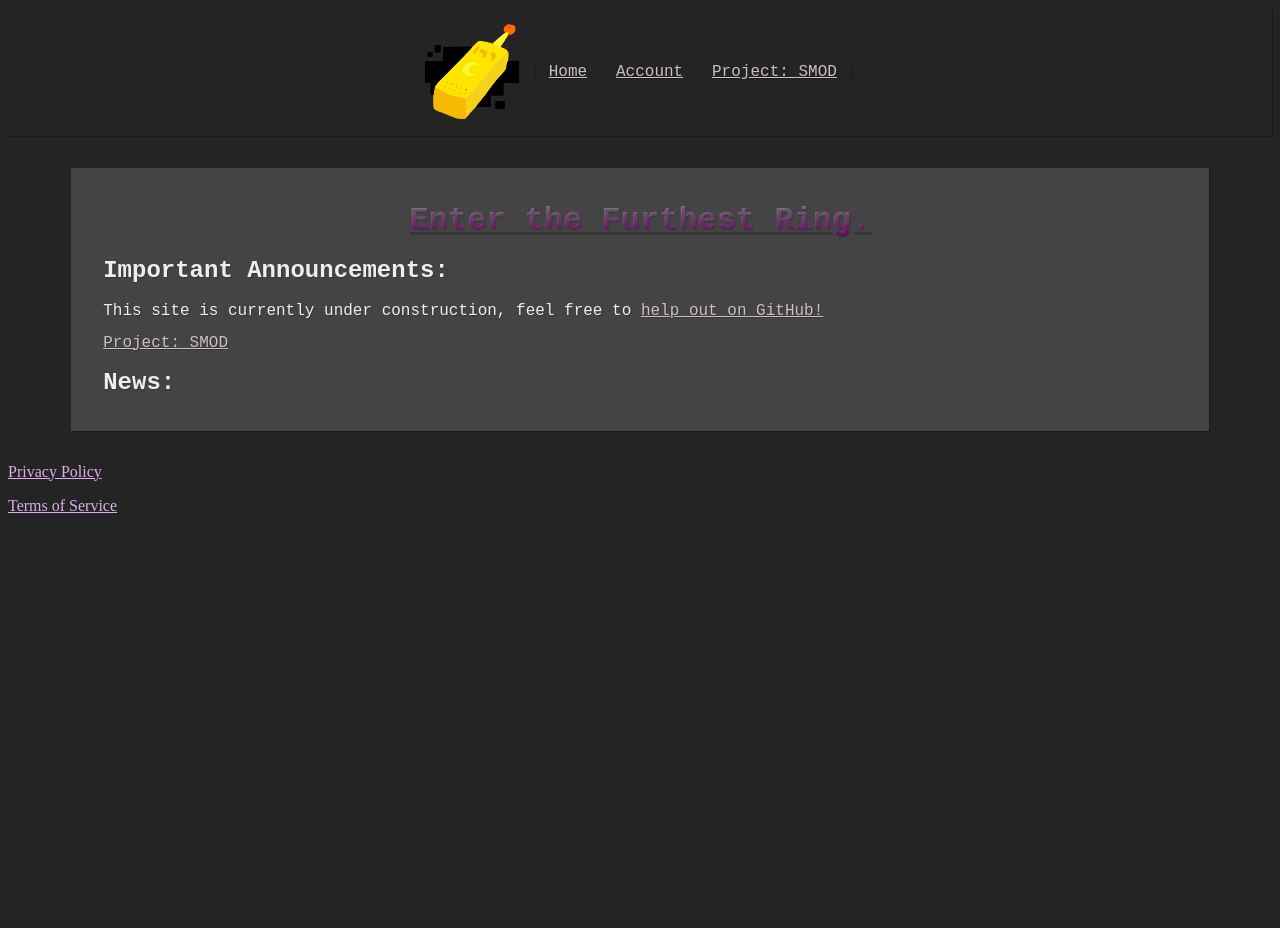
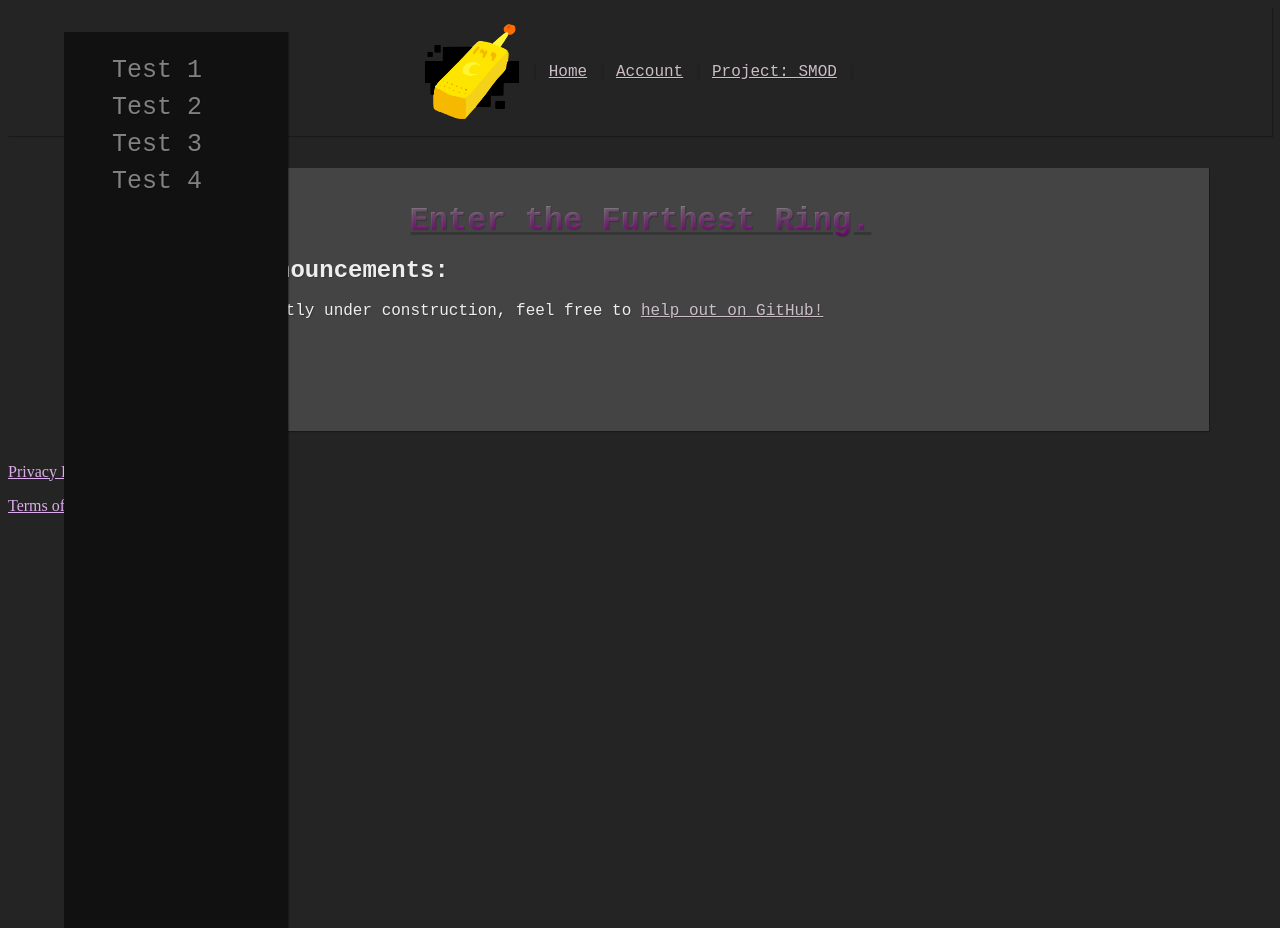
Before and after one commit to Backwards-N/Backwards-N.github.io, a PHP site: page / in a window 1280 px wide. Run offline with PHP 8.4, Linux system fonts and the light colour scheme; some libraries are stand-ins or nearby versions.

Commit message:
Sidebar test.

```diff
--- a/index.html
+++ b/index.html
@@ -58,6 +58,13 @@
     </script>
   </head>
   <body>
+    <div class="sidenav">
+      <a href="#">Test 1</a>
+      <a href="#">Test 2</a>
+      <a href="#">Test 3</a>
+      <a href="#">Test 4</a>
+    </div>
+
     <div class="topBar">
       <p>
         <img class="logo" src="/images/furthest-ring-149.svg"> |
--- a/style.css
+++ b/style.css
@@ -2,6 +2,46 @@ a {
   color: #CCBEC7;
 }
 
+/* The sidebar menu, change this soon. */
+.sidenav {
+    height: 100%; /* Full-height: remove this if you want "auto" height */
+    width: 160px; /* Set the width of the sidebar */
+    position: fixed; /* Fixed Sidebar (stay in place on scroll) */
+    z-index: 1; /* Stay on top */
+    top: 0; /* Stay at the top */
+    left: 0;
+    background-color: #111; /* Black */
+    overflow-x: hidden; /* Disable horizontal scroll */
+    padding-top: 20px;
+}
+
+/* The navigation menu links */
+.sidenav a {
+    padding: 6px 8px 6px 16px;
+    text-decoration: none;
+    font-size: 25px;
+    color: #818181;
+    display: block;
+}
+
+/* When you mouse over the navigation links, change their color */
+.sidenav a:hover {
+    color: #f1f1f1;
+}
+
+/* Style page content */
+.main {
+    margin-left: 160px; /* Same as the width of the sidebar */
+    padding: 0px 10px;
+}
+
+/* On smaller screens, where height is less than 450px, change the style of the sidebar (less padding and a smaller font size) */
+@media screen and (max-height: 450px) {
+    .sidenav {padding-top: 15px;}
+    .sidenav a {font-size: 18px;}
+}
+
+/* Top Menu Bar */
 .topBar{
   text-align: center;
   margin: 0em 0%;
```
